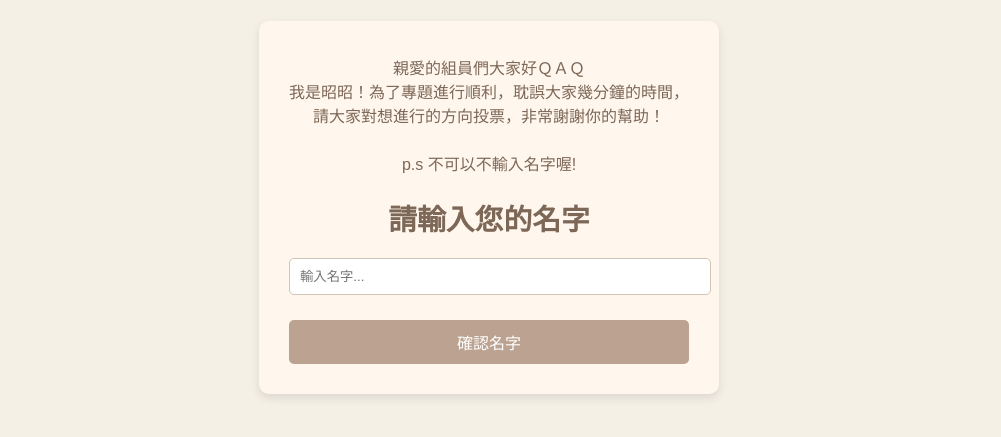
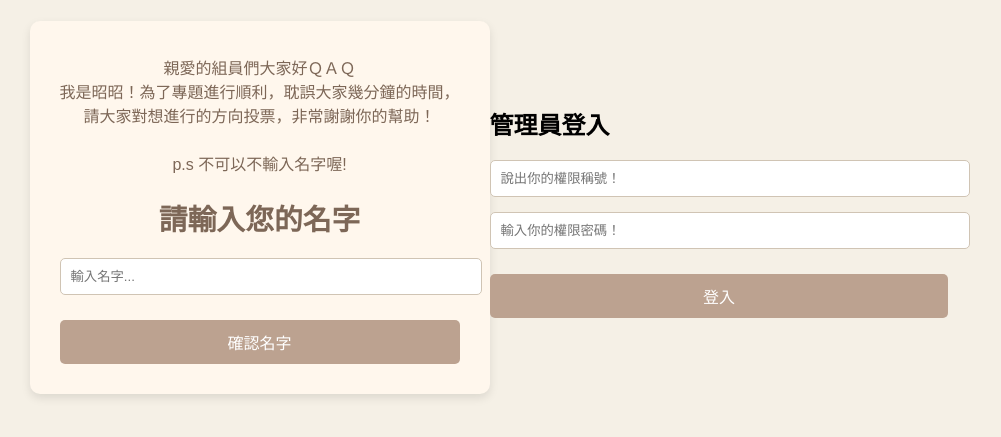
Before and after one commit to Zhaozhao272727/we-are-so-sleep-vote-qaq, a website: page public/index.html in a window 1280 px wide. Shown: the part 193-630 px from the top of the page, without its empty margins (151-1152 px from the left). Drawn offline with Linux system fonts and the light colour scheme.

Commit message:
Update index.html
增加管理員區域

```diff
--- a/public/index.html
+++ b/public/index.html
@@ -223,6 +223,20 @@
         <button onclick="validateName()">確認名字</button>
     </div>
 
+    <div id="admin-section">
+      <h2>管理員登入</h2>
+         <input type="text" id="admin-username" placeholder="說出你的權限稱號！" />
+          <input type="password" id="admin-password" placeholder="輸入你的權限密碼！" />
+          <button id="admin-login-btn">登入</button>
+      <div id="votes-display" style="display: none;">
+        <h3>投票數據：</h3>
+        <pre id="votes-data"></pre>
+      </div>
+    </div>
+
+
+
+
     <!-- 選擇選項頁 -->
     <div id="votePage" class="container hidden">
         <h1>選擇您的道路</h1>
```
